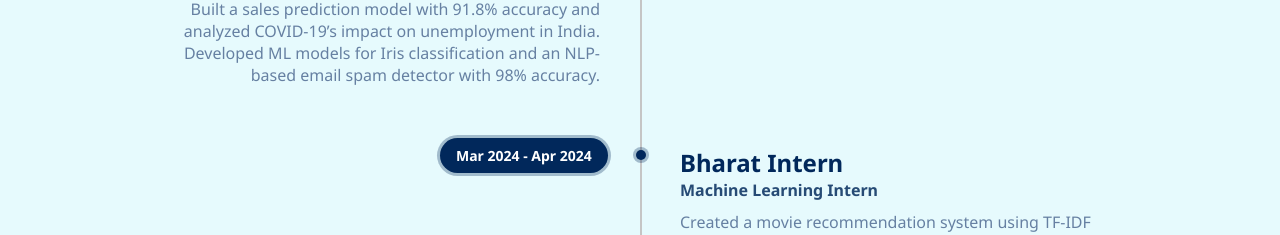
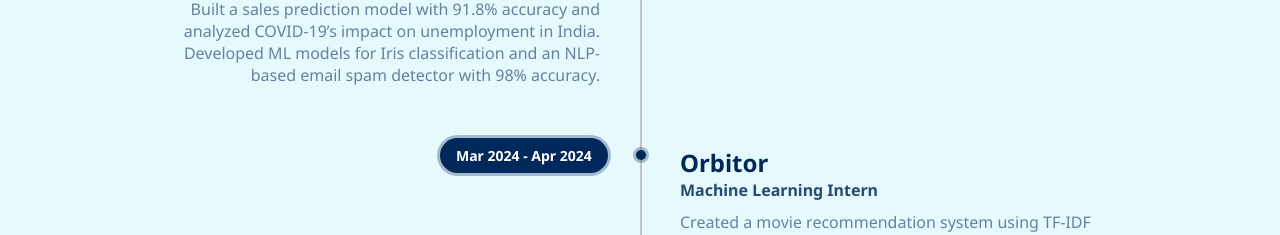
Before and after one commit to Manshi-Rathour/My-Portfolio, a React (Vite) app: page /experience in a window 1280 px wide. Shown: the part 970-1205 px from the top of the page. Built offline with nearby package versions, Linux system fonts and the light colour scheme; a web font is replaced by a local one.

Commit message:
Update ExperienceTimeline.jsx

```diff
--- a/src/components/ExperienceTimeline.jsx
+++ b/src/components/ExperienceTimeline.jsx
@@ -22,7 +22,7 @@
 
           <li>
             <div className="content">
-              <h2>Bharat Intern</h2>
+              <h2>Orbitor</h2>
               <h4>Machine Learning Intern</h4>
               <p>
                 Created a movie recommendation system using TF-IDF and cosine similarity. Developed a linear regression model for Bangalore real estate prices and built an SVM-based Iris classification model with 96% accuracy.
```
